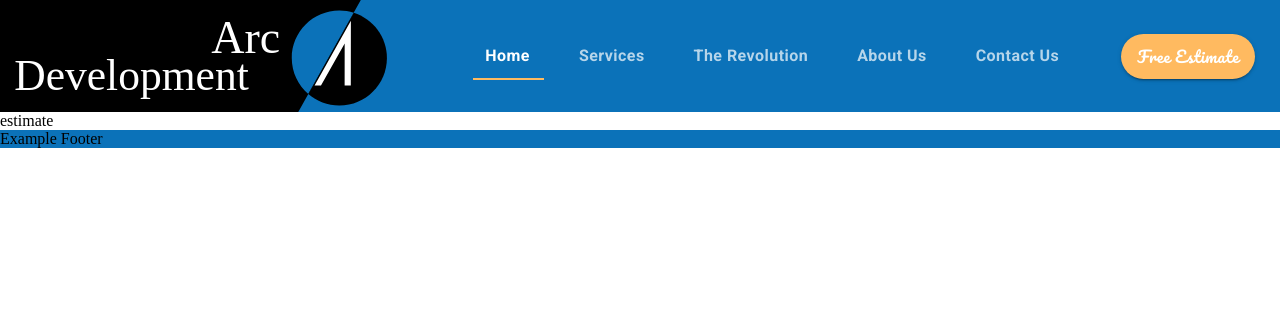
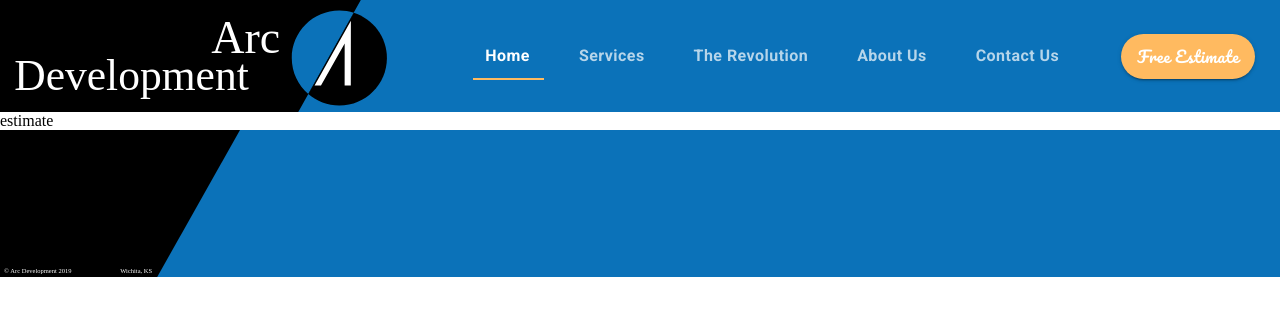
Before and after one commit to aniket1012/archdevelopment, a React (Create React App) app: page /estimate in a window 1280 px wide. Shown: the top 316 px of the page. Built offline with nearby package versions, Linux system fonts and the light colour scheme.

Commit message:
adjusted styling, hieght, and width for footer

```diff
--- a/src/Components/App.js
+++ b/src/Components/App.js
@@ -17,7 +17,7 @@ function App() {
       <BrowserRouter>
       <Header />
       <Switch>
-        <Route exact path='/' component={() => <div>HOME</div>}/>
+        <Route exact path='/' component={() => <div style={{height: '2000px'}}>HOME</div>}/>
         <Route exact path='/services' component={() => <div>services</div>}/>
         <Route exact path='/customsoftware' component={() => <div>customsoftware</div>}/>
         <Route exact path='/mobileapps' component={() => <div>mobileapps</div>}/>
--- a/src/Components/UI/Footer.js
+++ b/src/Components/UI/Footer.js
@@ -1,11 +1,25 @@
 import React from 'react'
 import { makeStyles } from '@material-ui/styles'
+
+import footerAdornment from '../../assets/Footer Adornment.svg'
 
 
 const useStyles = makeStyles(theme => ({
     footer: {
         backgroundColor: theme.palette.common.arcBlue,
-        width: '100%'
+        width: '100%',
+        zIndex: 1302,
+        position: 'relative'
+    },
+    adornment: {
+        width: '15em',
+        verticalAlign: 'bottom',
+        [theme.breakpoints.down('md')]: {
+            width: '12em'
+        },
+        [theme.breakpoints.down('xs')]: {
+            width: '10em'
+        },
     }
 }))
 
@@ -15,7 +29,11 @@ function Footer() {
 
     return (
         <footer className={classes.footer}>
-            Example Footer
+            <img
+                className={classes.adornment}
+                alt='black decorative slash'
+                src={footerAdornment}
+            />
         </footer>
     )
 }
```
